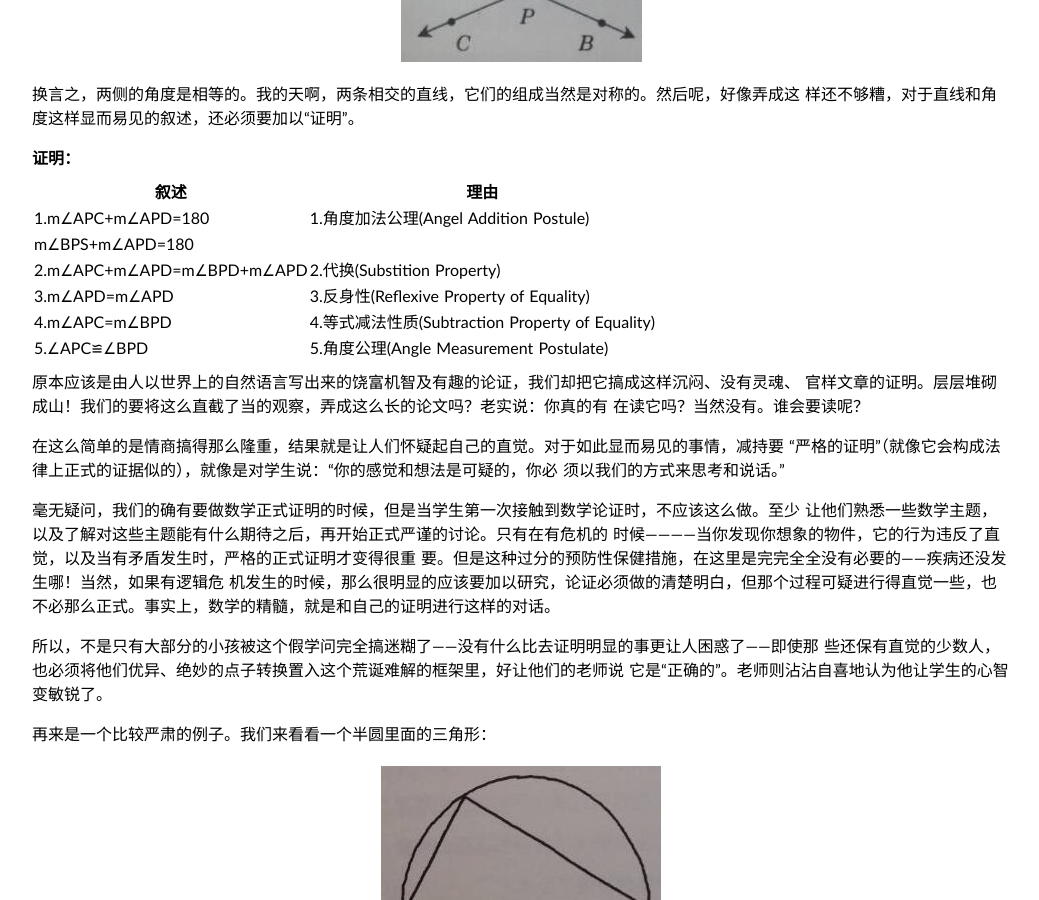
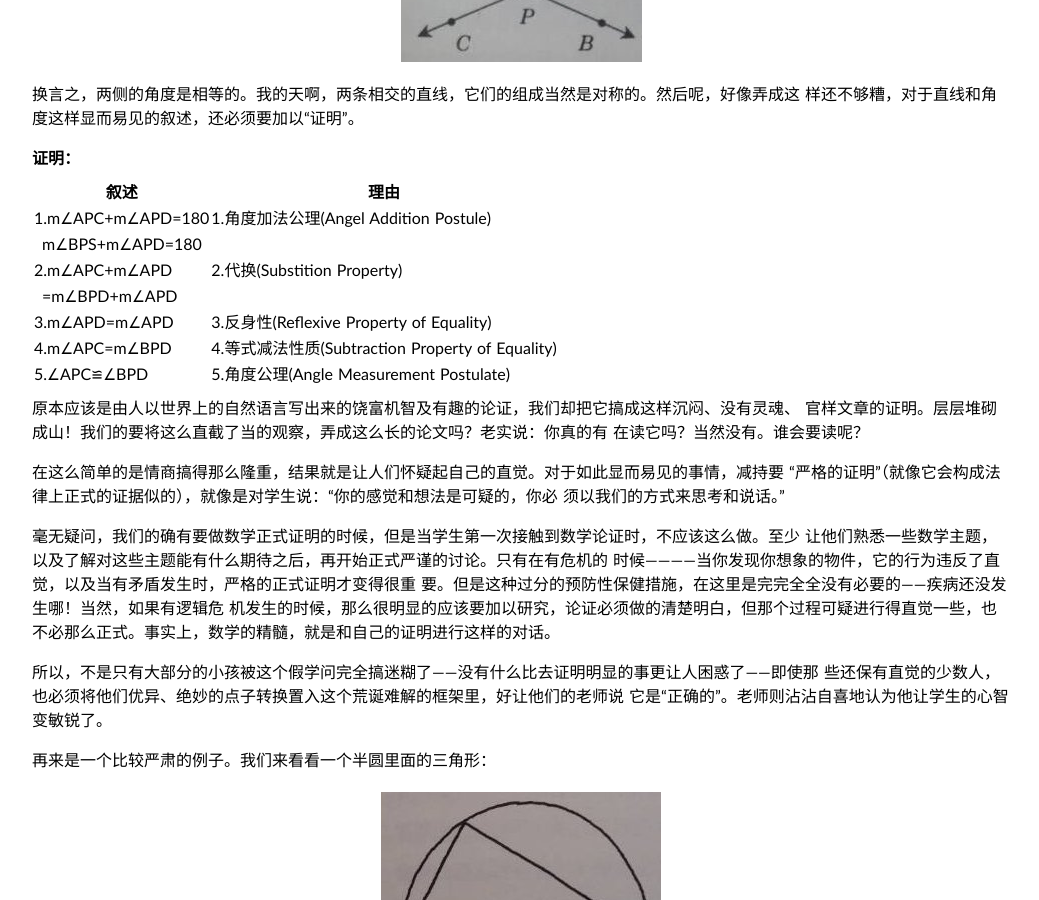
Before and after one commit to ccpaging/ccpaging.github.io, a Jekyll site: the page built from _posts/2015-11-20-LockhartsLament2.md, in a window 1280 px wide and 900 px high, scrolled down 864 px. Shown: the whole window, without its empty margins (119-1158 px from the left). Built offline with Jekyll 4.4.1, drawn with Linux system fonts in a browser that asks for light colours; comment, search, counter and statistics services are not loaded; part of the change alters nothing that is shown.

```diff
--- a/_posts/2015-11-20-LockhartsLament2.md
+++ b/_posts/2015-11-20-LockhartsLament2.md
@@ -37,8 +37,9 @@ mathjax: true
 | 叙述 | 理由 |
 |-----|---|
 |1.m∠APC+m∠APD=180|1.角度加法公理(Angel Addition Postule)
-|  m∠BPS+m∠APD=180|
-|2.m∠APC+m∠APD=m∠BPD+m∠APD|2.代换(Substition Property)
+|&ensp;m∠BPS+m∠APD=180|
+|2.m∠APC+m∠APD|2.代换(Substition Property)
+|&ensp;=m∠BPD+m∠APD|
 |3.m∠APD=m∠APD|3.反身性(Reflexive Property of Equality)
 |4.m∠APC=m∠BPD|4.等式减法性质(Subtraction Property of Equality)
 |5.∠APC≌∠BPD|5.角度公理(Angle Measurement Postulate)
```
